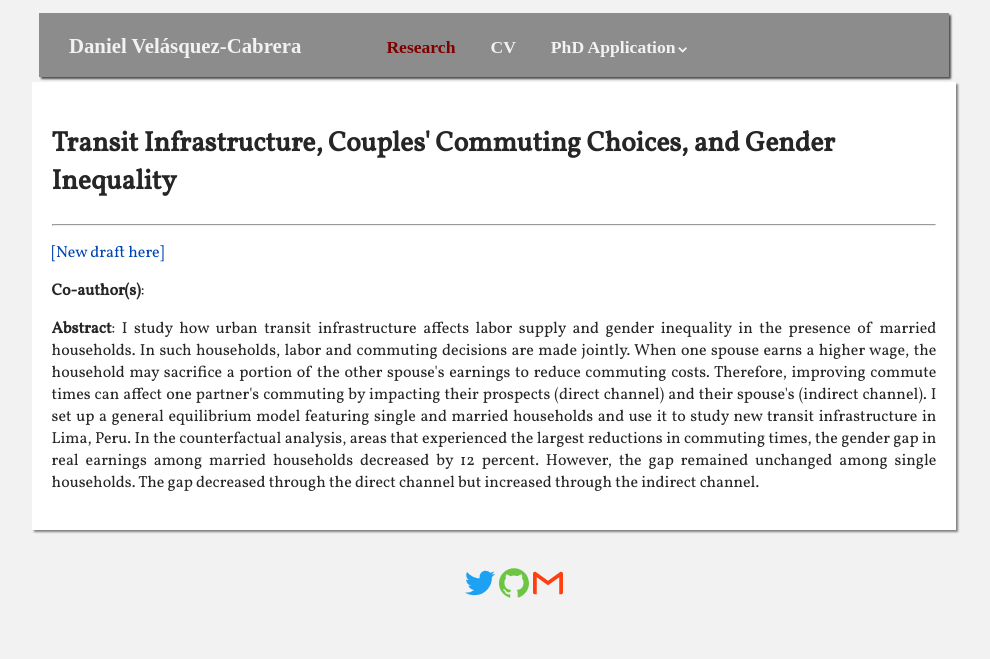
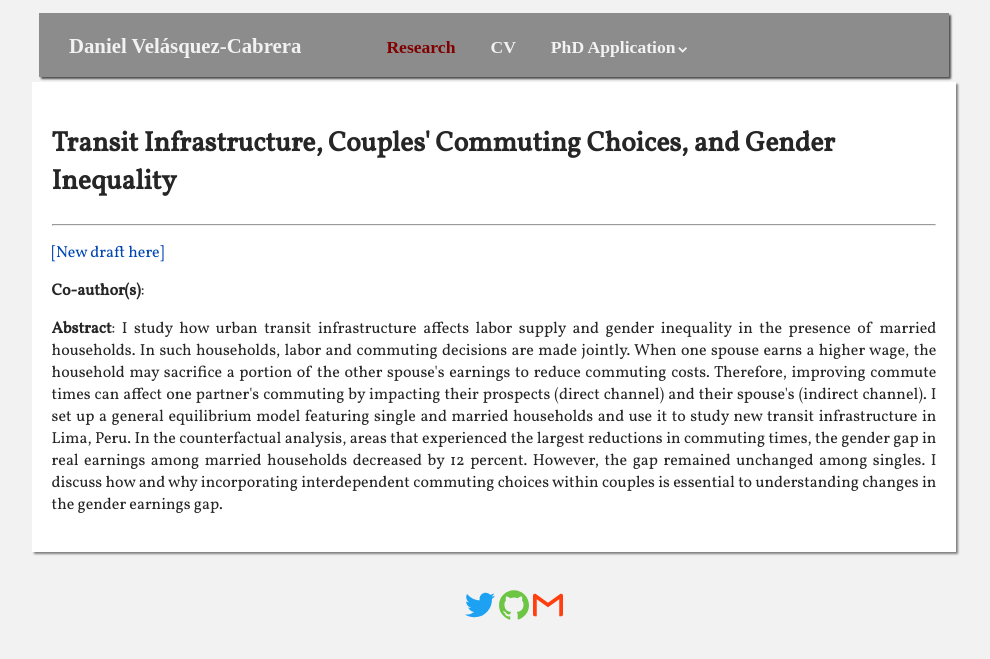
Before and after one commit to dvelasquezc/dvelasquezc.github.io, a Jekyll site: the page built from _research/lima_gender_urban.md, in a window 1280 px wide. Shown: the top 659 px of the page, without its empty margins (146-1136 px from the left). Built offline with Jekyll 4.4.1, drawn with Linux system fonts in a browser that asks for light colours; some web fonts are replaced.

Commit message:
update big push

```diff
--- a/_research/lima_gender_urban.md
+++ b/_research/lima_gender_urban.md
@@ -5,7 +5,7 @@ journal: "no"
 link: "no"
 presented: "no"
 pdf: 'no'
-abstract: 'I study how urban transit infrastructure affects labor supply and gender inequality in the presence of married households. In such households, labor and commuting decisions are made jointly. When one spouse earns a higher wage, the household may sacrifice a portion of the other spouse&apos;s earnings to reduce commuting costs. Therefore, improving commute times can affect one partner&apos;s commuting by impacting their prospects (direct channel) and their spouse&apos;s (indirect channel). I set up a general equilibrium model featuring single and married households and use it to study new transit infrastructure in Lima, Peru. In the counterfactual analysis, areas that experienced the largest reductions in commuting times, the gender gap in real earnings among married households decreased by 12 percent. However, the gap remained unchanged among single households. The gap decreased through the direct channel but increased through the indirect channel.'
+abstract: 'I study how urban transit infrastructure affects labor supply and gender inequality in the presence of married households. In such households, labor and commuting decisions are made jointly. When one spouse earns a higher wage, the household may sacrifice a portion of the other spouse&apos;s earnings to reduce commuting costs. Therefore, improving commute times can affect one partner&apos;s commuting by impacting their prospects (direct channel) and their spouse&apos;s (indirect channel). I set up a general equilibrium model featuring single and married households and use it to study new transit infrastructure in Lima, Peru. In the counterfactual analysis, areas that experienced the largest reductions in commuting times, the gender gap in real earnings among married households decreased by 12 percent.  However, the gap remained unchanged among singles. I discuss how and why incorporating interdependent commuting choices within couples is essential to understanding changes in the gender earnings gap.'
 funding: ' CAF - Development Bank of Latin America '
 order_paper: 2
 layout: page
```
Also changed, not shown: index.md (+1 -1 lines).
